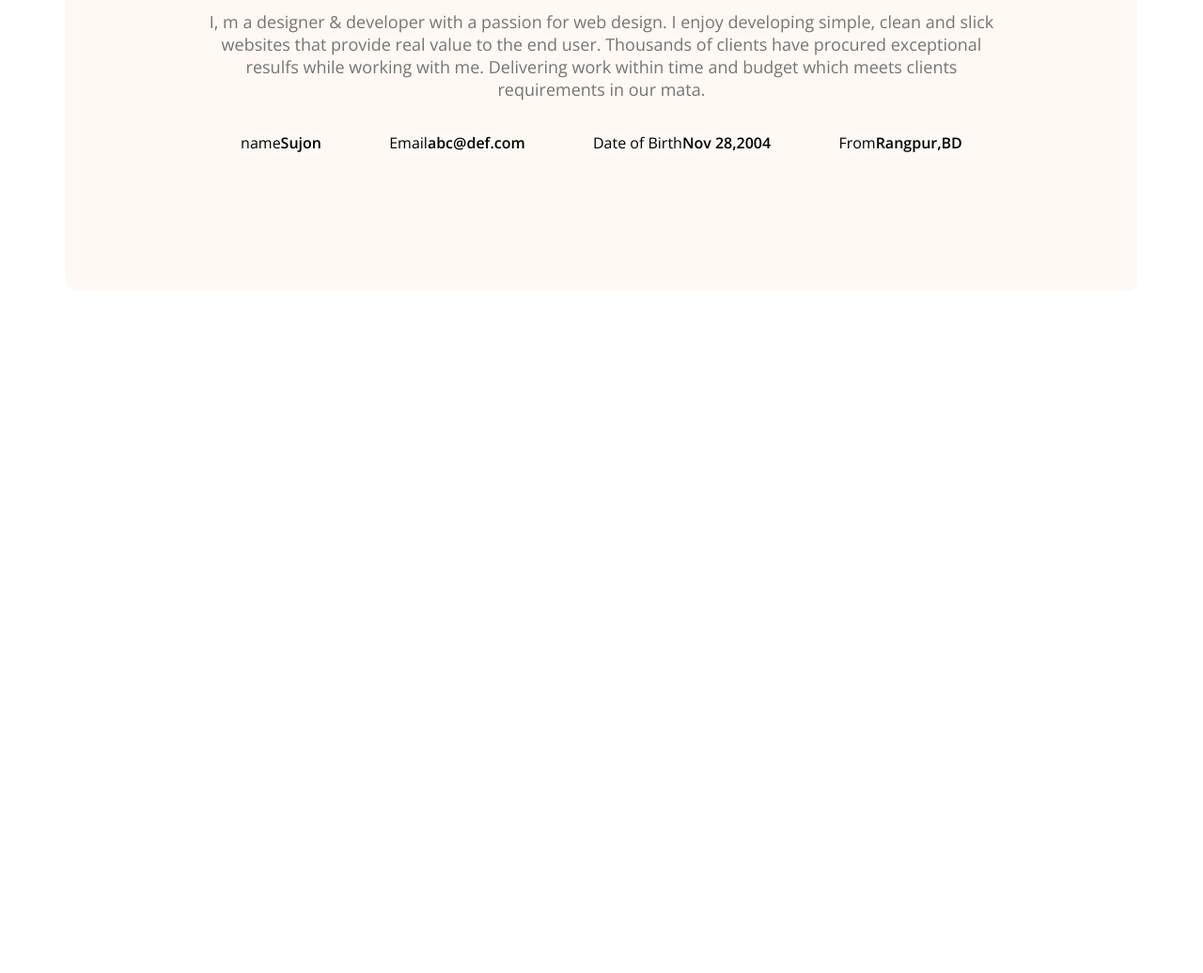
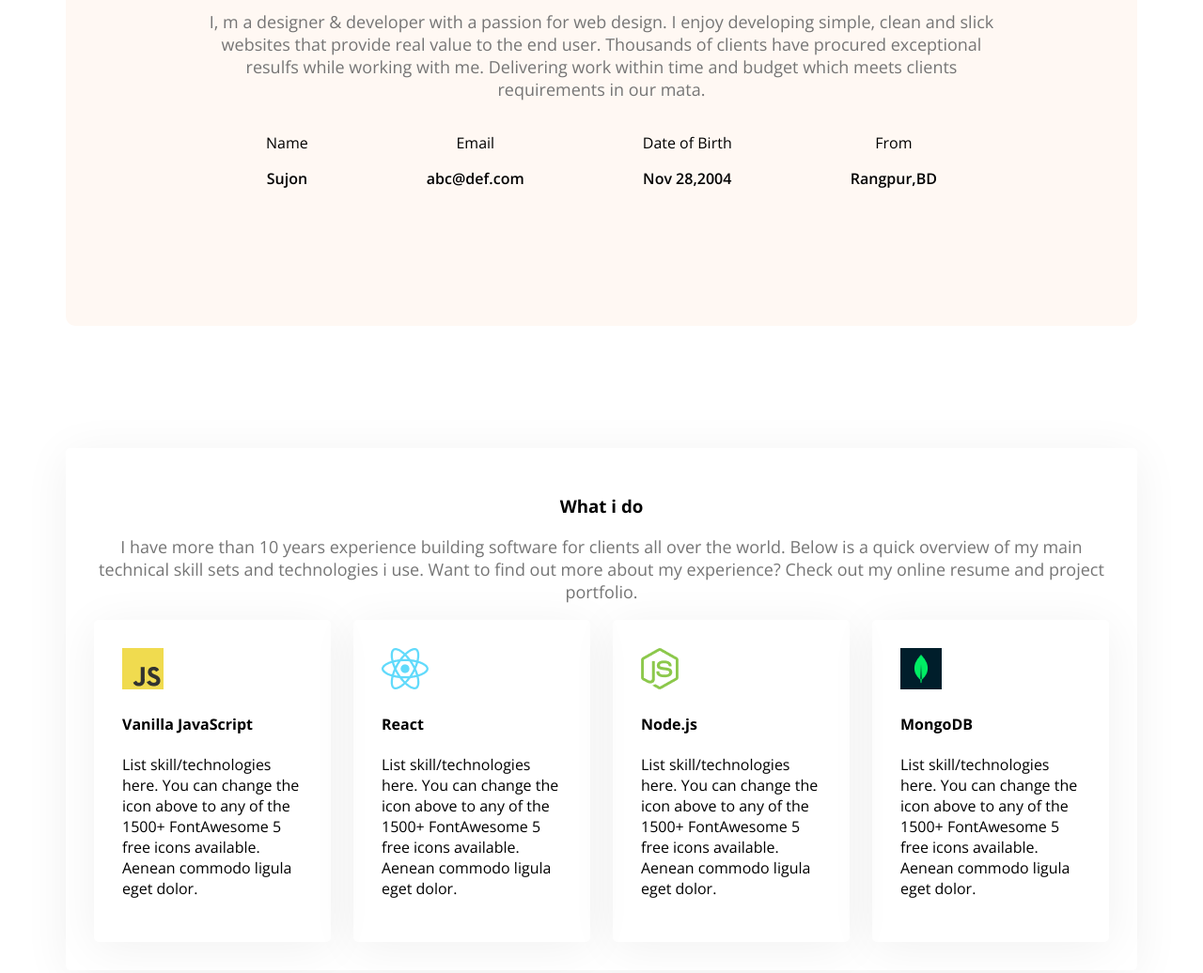
Before and after one commit to Sujon1868/web-developer-portfolio, a plain HTML site: page sujon.html in a window 1280 px wide. Shown: the part 1300-2336 px from the top of the page at 94% size. Before the commit the page ends 1617 px from the top, so only its background shows below. Drawn offline with nearby package versions, Linux system fonts and the light colour scheme.

Commit message:
added the section

```diff
--- a/style/portfolio.css
+++ b/style/portfolio.css
@@ -6,6 +6,9 @@
   font-style: normal;
   font-variation-settings:
     "wdth" 100;
+}
+.text-center{
+    text-align: center;
 }
 /* header */
 .header{
@@ -92,18 +95,34 @@ main{
     max-width: 1140px;
     margin: 0 auto;
 }
+main section{
+    margin-top: 130px;
+    margin-bottom: 130px;
+}
+
 /* about */
 .about{
     border-radius: 10px;
     padding: 130px 150px;
     text-align: center;
-    margin-top: 130px;
+
 
 }
-.about-item{
+.about-items{
     display: flex;
     justify-content:space-around ;
 }
 .item-description{
     font-weight: 600;
 }
+.skill-container{
+    display: flex;
+    gap: 24px;
+
+
+}
+.skill{
+ padding: 30px;
+ border-radius: 5px;
+ box-shadow: 0 6px 50px 0px rgba(0, 0, 0, 0.06);
+}
--- a/sujon.html
+++ b/sujon.html
@@ -43,9 +43,9 @@
             <p class="section-description">
                 I, m a designer & developer with a passion for web design. I enjoy developing simple, clean and slick websites that provide real value to the end user. Thousands of clients have procured exceptional resulfs while working with me. Delivering work within time and budget which meets clients requirements in our mata.
             </p>
-            <div class="about-item">
+            <div class="about-items">
                 <div class="about-item">
-                    <p class="item-title">name</p>
+                    <p class="item-title">Name</p>
                     <p class="item-description">Sujon</p>
                 </div>
                 <div class="about-item">
@@ -64,6 +64,35 @@
 
 
         </section>
+        <section class="skill">
+            <h3 class="text-center">What i do</h3>
+            <p class="section-description text-center">
+                I have more than 10 years experience building software for clients all over the world. Below is a quick overview of my main technical skill sets and technologies i use. Want to find out more about my experience? Check out my online resume and project portfolio.
+            </p>
+            <div class="skill-container">
+                <div class="skill">
+                    <img src="/images/icons/js.png" alt="">
+                    <h4 class="skill-title">Vanilla JavaScript</h4>
+                    <p class="skill-description">List skill/technologies here. You can change the icon above to any of the 1500+ FontAwesome 5 free icons available. Aenean commodo ligula eget dolor.</p>
+                </div>
+                <div class="skill">
+                    <img src="/images/icons/react.png" alt="">
+                    <h4 class="skill-title">React</h4>
+                    <p class="skill-description">List skill/technologies here. You can change the icon above to any of the 1500+ FontAwesome 5 free icons available. Aenean commodo ligula eget dolor.</p>
+                </div>
+                <div class="skill">
+                    <img src="/images/icons/nodejs.png" alt="">
+                    <h4 class="skill-title">Node.js</h4>
+                    <p class="skill-description">List skill/technologies here. You can change the icon above to any of the 1500+ FontAwesome 5 free icons available. Aenean commodo ligula eget dolor.</p>
+                </div>
+                <div class="skill">
+                    <img src="/images/icons/mongo.png" alt="">
+                    <h4 class="skill-title">MongoDB</h4>
+                    <p class="skill-description">List skill/technologies here. You can change the icon above to any of the 1500+ FontAwesome 5 free icons available. Aenean commodo ligula eget dolor.</p>
+                </div>
+            </div>
+
+        </section>
 
     </main>
     <footer>
```
